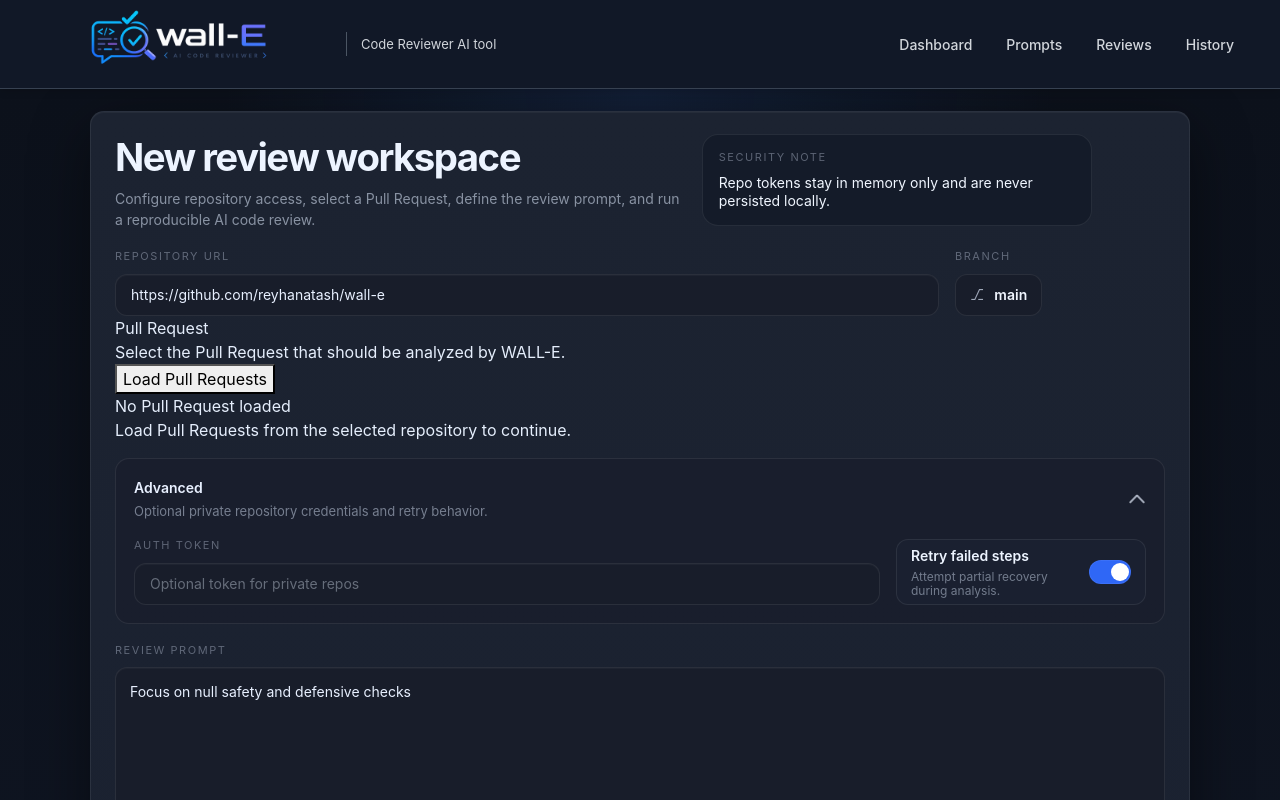
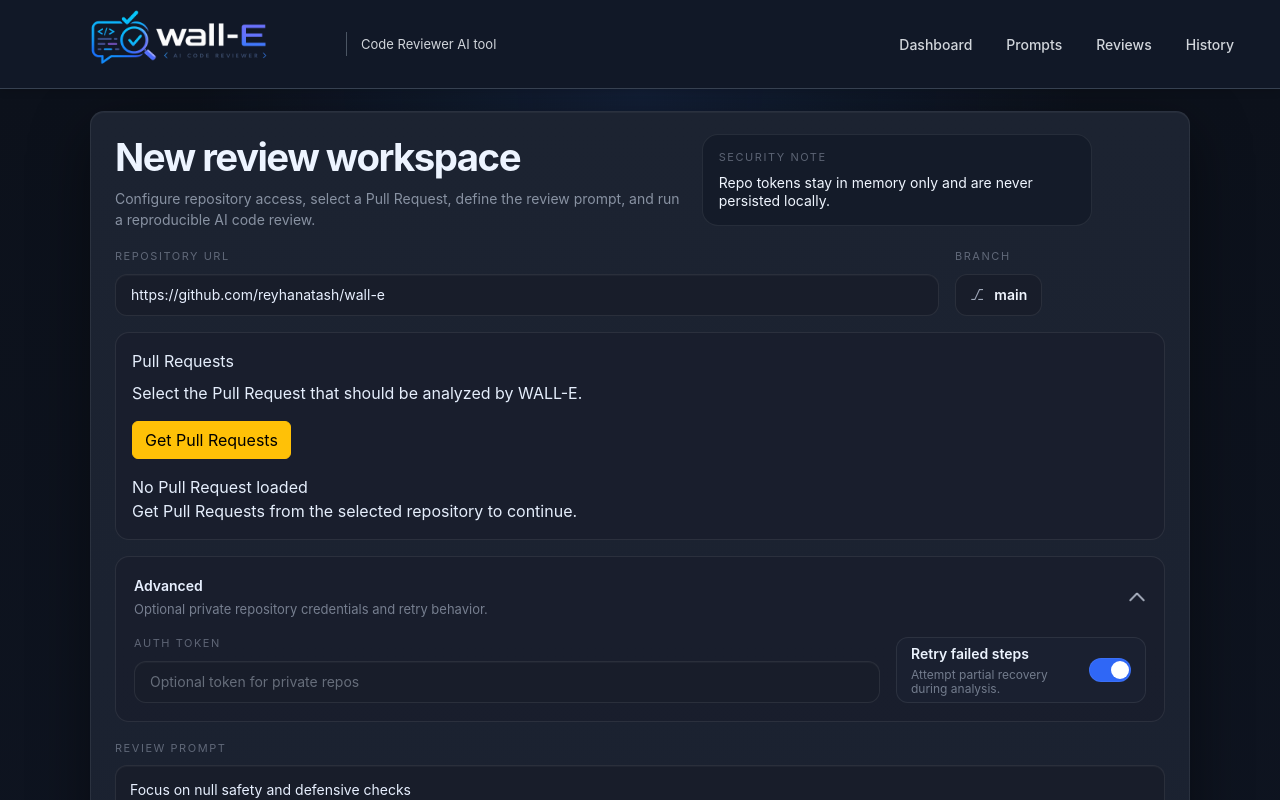
Before and after one commit to reyhanatash/wall-e, an Angular app: page /review in a window 1280 px wide. Shown: the top 800 px of the page. Built offline with nearby package versions, Linux system fonts and the light colour scheme.

Commit message:
change review

```diff
--- a/src/app/features/components/ai-review-hero/ai-review-hero.component.html
+++ b/src/app/features/components/ai-review-hero/ai-review-hero.component.html
@@ -39,7 +39,7 @@
 
             <button
               type="button"
-              class="sample-button"
+              class="btn btn-warning"
               (click)="trySampleRepository()"
             >
               <span class="sparkle-icon">✧</span>
--- a/src/app/features/components/review/review.component.html
+++ b/src/app/features/components/review/review.component.html
@@ -4,7 +4,6 @@
     <div class="header-row">
       <div class="title-block">
         <h1>New review workspace</h1>
-
         <p>
           Configure repository access, select a Pull Request, define the review
           prompt, and run a reproducible AI code review.
@@ -22,14 +21,12 @@
 
 
     <div class="top-fields">
-
       <div class="field-group repo-field">
         <label>REPOSITORY URL</label>
 
         <input type="text" [value]="repositoryUrl" placeholder="https://github.com/reyhanatash/wall-e"
           (input)="onRepoUrlChange($any($event.target).value)" />
       </div>
-
 
       <div class="field-group branch-field">
         <label>BRANCH</label>
@@ -39,42 +36,33 @@
           <span class="branch-value">{{ branch }}</span>
         </div>
       </div>
-
     </div>
 
-
-    <div class="pull-request-card">
-
+    <div class="pull-request-card advanced-card p-3">
       <div class="pr-header">
-
         <div>
           <div class="pr-title">
-            Pull Request
+            Pull Requests
           </div>
 
-          <div class="pr-subtitle">
+          <div class="pr-subtitle mt-2">
             Select the Pull Request that should be analyzed by WALL-E.
           </div>
         </div>
 
 
-        <button type="button" class="load-pr-button" (click)="loadPullRequests()" [disabled]="isLoadingPullRequests">
+        <button type="button" class="btn btn-warning my-3" (click)="loadPullRequests()" [disabled]="isLoadingPullRequests">
           {{
           isLoadingPullRequests
           ? 'Loading...'
-          : 'Load Pull Requests'
+          : 'Get Pull Requests'
           }}
         </button>
-
       </div>
 
-
-      <div class="pr-select-wrapper" *ngIf="pullRequests.length">
-
+      <div class="pr-select-wrapper"  *ngIf="pullRequests.length">
         <div class="field-group">
-
           <label>PULL REQUEST</label>
-
           <select class="pr-select" [value]="selectedPullRequest?.number || ''"
             (change)="onPullRequestChange($any($event.target).value)">
 
@@ -85,36 +73,24 @@
             <option *ngFor="let pr of pullRequests" [value]="pr.number">
               #{{ pr.number }} · {{ pr.title }}
             </option>
-
           </select>
-
         </div>
-
       </div>
 
 
       <div class="selected-pr" *ngIf="selectedPullRequest as pr">
-
         <div class="selected-pr-header">
-
           <span class="pr-number">
             #{{ pr.number }}
           </span>
-
           <span class="pr-state">
             {{ pr.state }}
           </span>
-
         </div>
-
-
         <div class="selected-pr-title">
           {{ pr.title }}
         </div>
-
-
         <div class="selected-pr-meta">
-
           <span>
             Author:
             {{ pr.author }}
@@ -125,38 +101,27 @@
             →
             {{ pr.base_branch }}
           </span>
-
         </div>
-
 
         <div class="selected-pr-body" *ngIf="pr.body">
           {{ pr.body }}
         </div>
-
       </div>
 
-
       <div class="empty-pr-state" *ngIf="!pullRequests.length && !isLoadingPullRequests">
-
         <div class="empty-pr-title">
           No Pull Request loaded
         </div>
 
         <div class="empty-pr-subtitle">
-          Load Pull Requests from the selected repository to continue.
+          Get Pull Requests from the selected repository to continue.
         </div>
-
       </div>
-
     </div>
 
-
     <div class="advanced-card">
-
       <button type="button" class="advanced-header" (click)="toggleAdvanced()" [attr.aria-expanded]="isAdvancedOpen">
-
         <div>
-
           <div class="advanced-title">
             Advanced
           </div>
@@ -164,111 +129,72 @@
           <div class="advanced-subtitle">
             Optional private repository credentials and retry behavior.
           </div>
-
         </div>
-
 
         <div class="chevron" [class.open]="isAdvancedOpen">
           <span></span>
           <span></span>
         </div>
-
       </button>
 
-
       <div class="advanced-content" [class.open]="isAdvancedOpen">
-
         <div class="advanced-inner">
-
           <div class="advanced-grid">
-
             <div class="field-group auth-field">
-
               <label>
                 AUTH TOKEN
               </label>
 
               <input type="password" placeholder="Optional token for private repos" [value]="authToken"
                 (input)="onAuthTokenChange($any($event.target).value)" />
-
             </div>
 
-
             <div class="retry-box">
-
               <div class="retry-text">
-
                 <div class="retry-title">
                   Retry failed steps
                 </div>
-
                 <div class="retry-subtitle">
                   Attempt partial recovery during analysis.
                 </div>
-
               </div>
-
-
               <label class="switch">
-
                 <input type="checkbox" [checked]="retryFailedSteps" (change)="toggleRetry()" />
-
                 <span class="slider"></span>
-
               </label>
-
             </div>
-
           </div>
-
         </div>
-
       </div>
-
     </div>
 
-
     <div class="field-group review-prompt-field">
-
       <label>
         REVIEW PROMPT
       </label>
-
       <textarea rows="7" [value]="reviewPrompt" placeholder="Focus on null safety and defensive checks"
         (input)="onPromptChange($any($event.target).value)"></textarea>
-
     </div>
 
-
     <div class="chips-wrap">
-
       <button type="button" class="chip" *ngFor="let chip of chips" [class.selected]="isChipSelected(chip)"
         (click)="toggleChip(chip)">
         {{ chip }}
       </button>
-
     </div>
 
-
     <div class="bottom-row">
-
       <div class="slider-section">
-
         <div class="slider-label-row">
-
           <span class="slider-label">
             REVIEW STRICTNESS
           </span>
-
           <span class="slider-value">
             {{ strictness }} / 10
           </span>
-
         </div>
 
-
         <div class="slider-track-wrap">
-
           <input class="range-input" type="range" min="0" max="10" step="1" [value]="strictness"
             (input)="onStrictnessChange($any($event.target).value)" />
 
@@ -276,13 +202,10 @@
             <span>0</span>
             <span>10</span>
           </div>
-
         </div>
-
       </div>
 
-
-      <button type="button" class="run-button" (click)="runReview()"
+      <button type="button" class="btn btn-warning" (click)="runReview()"
         [disabled]="isRunningReview || !selectedPullRequest">
 
         <span class="run-icon">
```
